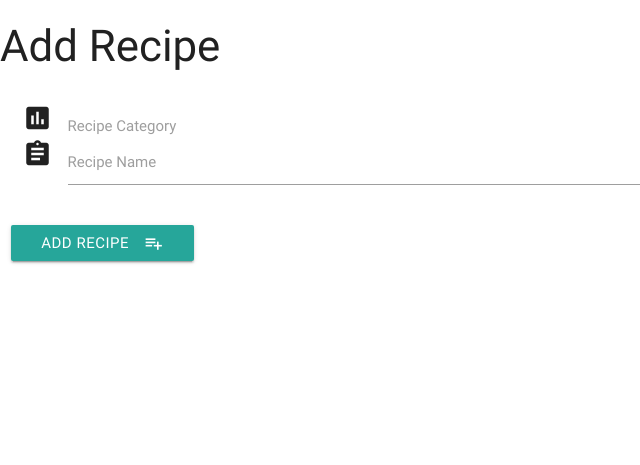
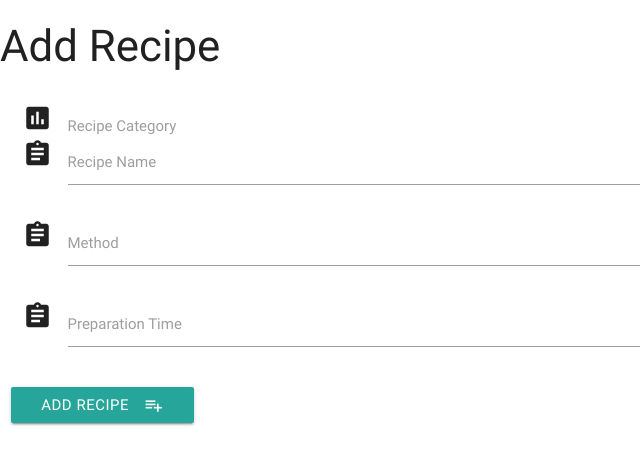
Before and after one commit to jonburdon/windy-millers-bakery, a Flask app: page /add_recipe in a window 1280 px wide. Shown: the part 276-741 px from the top of the page, without its empty margins (0-640 px from the left). Run offline with Flask 2, Linux system fonts and the light colour scheme; data that the repository does not hold is empty; some libraries are stand-ins or nearby versions.

Commit message:
Add Recipe adds additional fields to db

```diff
--- a/templates/add_recipe.html
+++ b/templates/add_recipe.html
@@ -23,10 +23,23 @@
                 <input id="recipe_name" name="recipe_name" type="text">
                 <label for="icon_prefix">Recipe Name</label>
             </div>
+
+            <div class="input-field col s12">
+                <i class="material-icons prefix">assignment</i>
+                <input id="method" name="method" type="text">
+                <label for="icon_prefix">Method</label>
+            </div>
+
+            <div class="input-field col s12">
+                <i class="material-icons prefix">assignment</i>
+                <input id="preparation_time" name="preparation_time" type="number">
+                <label for="icon_prefix">Preparation Time</label>
+            </div>
+
         </div>
 
         <div class="row">
-        <button class="btn waves-effect waves-light" type="submit" name="action">Add Recipe
+        <button class="btn waves-effect waves-light" type="submit">Add Recipe
             <i class="material-icons right">playlist_add</i>
           </button>
         </div>
```
